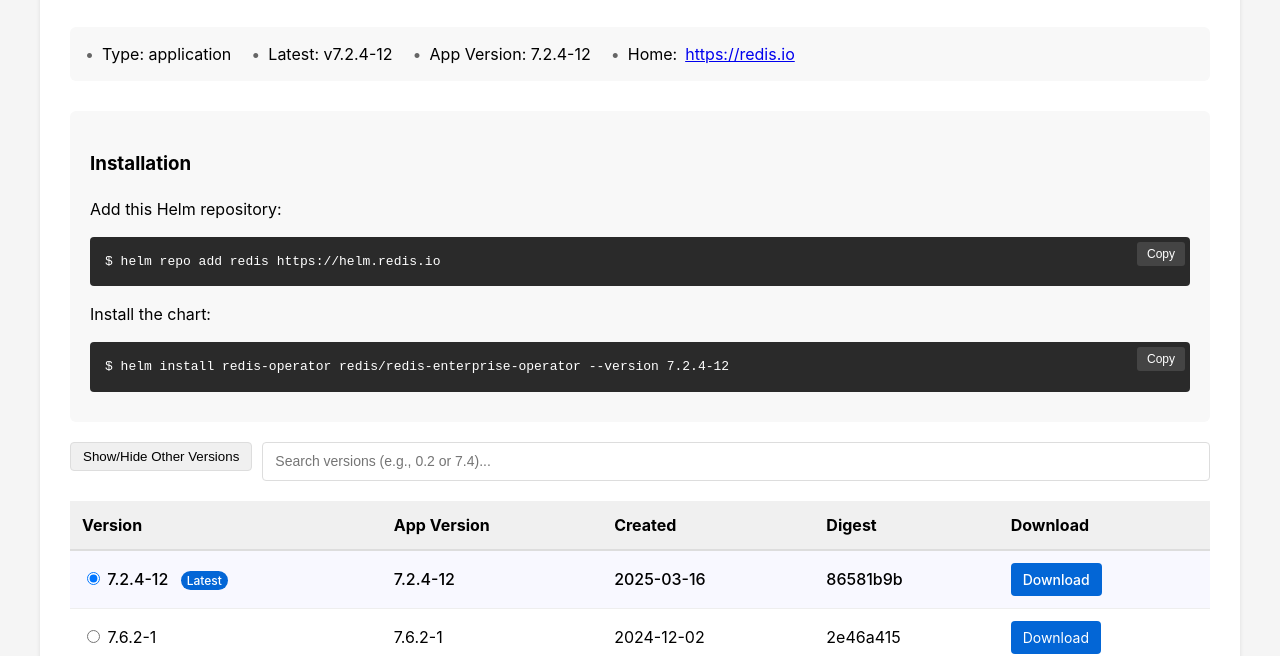
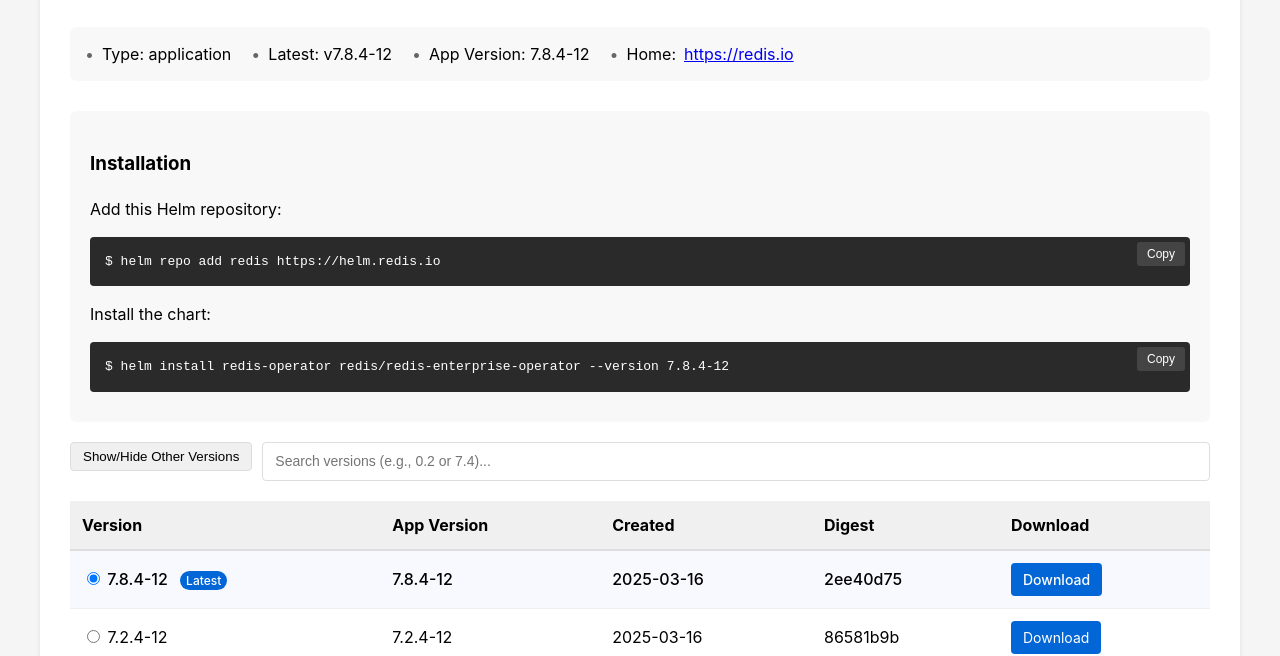
Before and after one commit to oshribr/helm-release, a plain HTML site: page index.html in a window 1280 px wide. Shown: the part 145-801 px from the top of the page. Drawn offline with Linux system fonts and the light colour scheme.

Commit message:
Update Helm charts page version: charts/redis-enterprise-operator

```diff
--- a/index.html
+++ b/index.html
@@ -170,8 +170,8 @@
         </div>
         <div class="metadata">
             <div>Type: application</div>
-            <div>Latest: v7.2.4-12</div>
-            <div>App Version: 7.2.4-12</div>
+            <div>Latest: v7.8.4-12</div>
+            <div>App Version: 7.8.4-12</div>
             <div>Home: <a href="https://redis.io">https://redis.io</a></div>
         </div>
         <div class="installation">
@@ -183,7 +183,7 @@
             </div>
             <p>Install the chart:</p>
             <div class="command" id="install-command">
-                $ helm install redis-operator redis/redis-enterprise-operator --version 7.2.4-12
+                $ helm install redis-operator redis/redis-enterprise-operator --version 7.8.4-12
                 <button class="copy-btn" onclick="copyCommand(this)">Copy</button>
             </div>
         </div>
@@ -210,13 +210,28 @@
             <tbody>
 
         <tr class="version-row latest-version"
+            data-version="7.8.4-12"
+            data-appversion="7.8.4-12"
+            data-command="helm install redis-operator redis/redis-enterprise-operator --version 7.8.4-12">
+            <td>
+                <input type="radio" name="version" value="7.8.4-12"
+                    onclick="toggleVersion(this)" data-default="helm install redis-operator redis/redis-enterprise-operator" checked>
+                7.8.4-12 <span class="latest-badge">Latest</span>
+            </td>
+            <td>7.8.4-12</td>
+            <td>2025-03-16</td>
+            <td>2ee40d75</td>
+            <td><a href="https://github.com/oshribr/helm-release/releases/download/redis-enterprise-operator-7.8.4-12/redis-enterprise-operator-7.8.4-12.tgz" class="download-btn">Download</a></td>
+        </tr>
+
+        <tr class="version-row"
             data-version="7.2.4-12"
             data-appversion="7.2.4-12"
             data-command="helm install redis-operator redis/redis-enterprise-operator --version 7.2.4-12">
             <td>
                 <input type="radio" name="version" value="7.2.4-12"
-                    onclick="toggleVersion(this)" data-default="helm install redis-operator redis/redis-enterprise-operator" checked>
-                7.2.4-12 <span class="latest-badge">Latest</span>
+                    onclick="toggleVersion(this)" data-default="helm install redis-operator redis/redis-enterprise-operator" >
+                7.2.4-12
             </td>
             <td>7.2.4-12</td>
             <td>2025-03-16</td>
```
